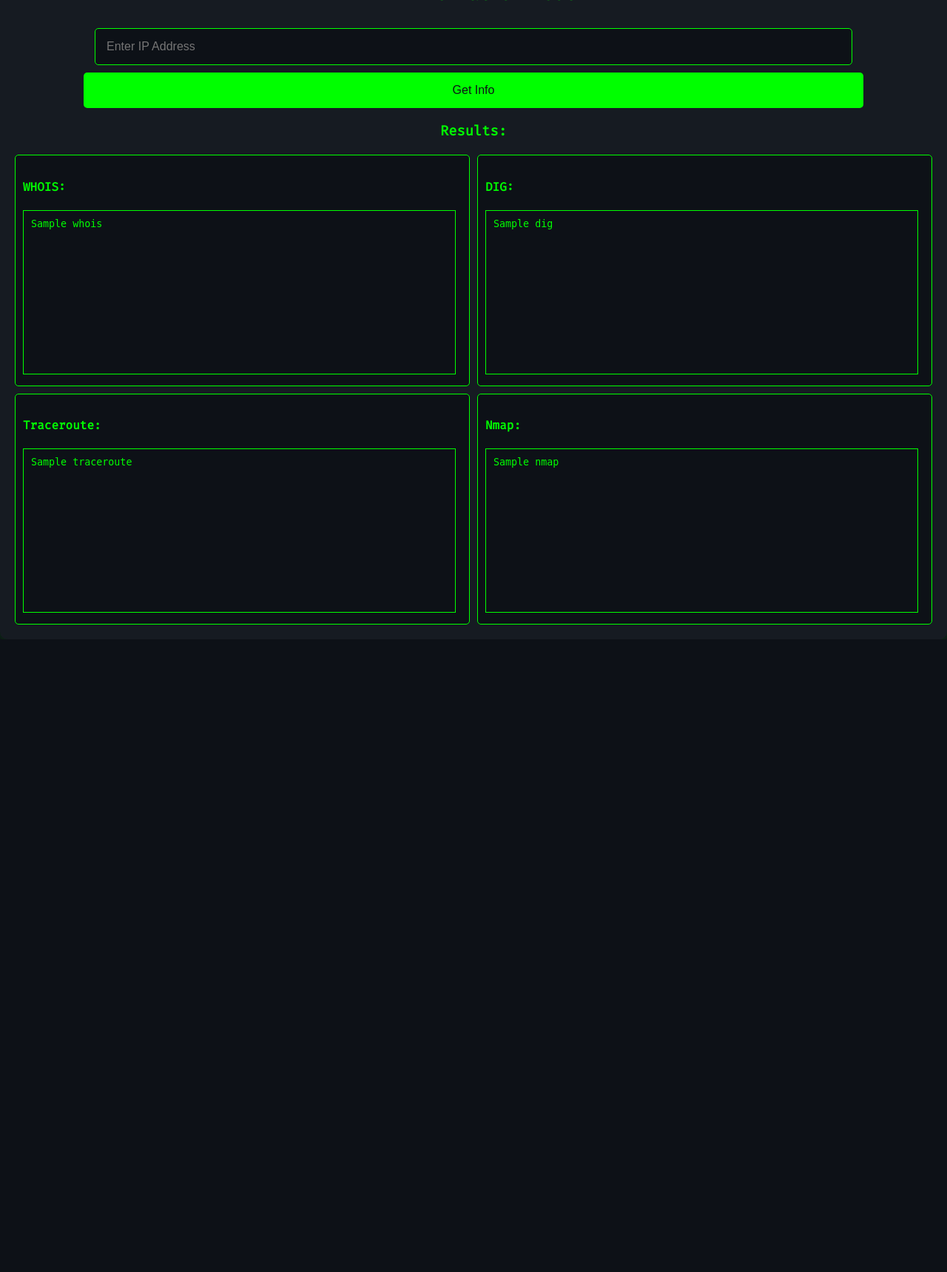
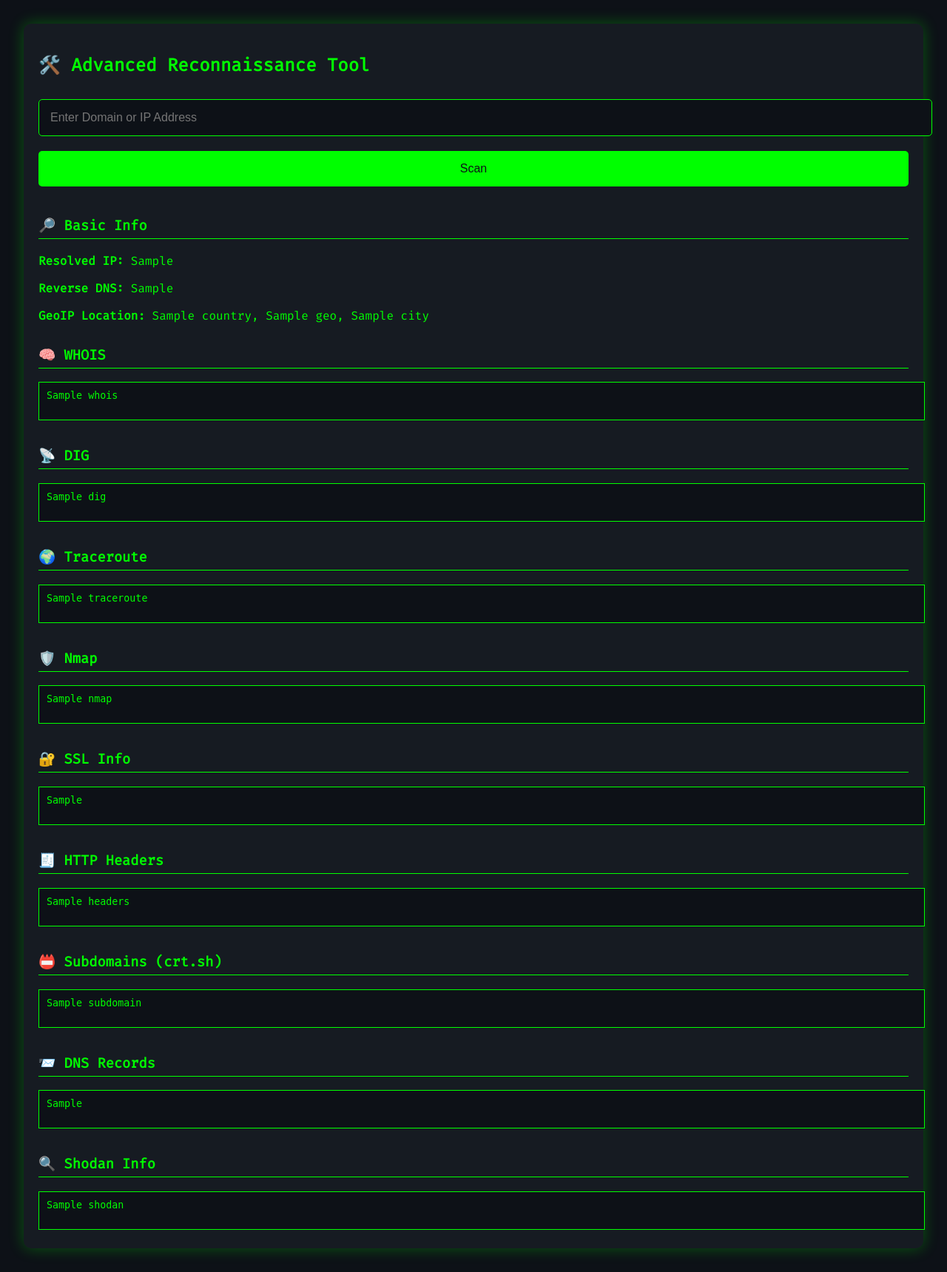
Before and after one commit to VedantKCSE/ipinfo, a Flask app: template templates/index.html in a window 1280 px wide. Shown: the whole page at 74% size. Before the commit the page ends 864 px from the top, so only its background shows below. Run offline with Flask 3, Linux system fonts and the light colour scheme; the template is opened without the code that fills it: most values are stand-ins (such as "Sample title", 1, 10 or a date in 2020).

Commit message:
Added more things

```diff
--- a/main.py
+++ b/main.py
@@ -2,25 +2,88 @@
 import os
 import socket
 from urllib.parse import urlparse
+import requests
+import ssl
+import shodan
+import dns.resolver
 
 app = Flask(__name__)
 
+SHODAN_API_KEY = ""  # Replace with your actual Shodan API key
+shodan_api = shodan.Shodan(SHODAN_API_KEY)
+
 def run_command(command):
-    result = os.popen(command).read()
-    return result
+    return os.popen(command).read()
 
 def extract_hostname(input_value):
     input_value = input_value.strip()
     if not input_value.startswith(('http://', 'https://')):
         input_value = 'http://' + input_value
-    parsed = urlparse(input_value)
-    return parsed.hostname
+    return urlparse(input_value).hostname
 
 def resolve_to_ip(hostname):
     try:
         return socket.gethostbyname(hostname)
     except socket.gaierror:
         return None
+
+def reverse_dns(ip):
+    try:
+        return socket.gethostbyaddr(ip)[0]
+    except Exception:
+        return "Not available"
+
+def geoip_lookup(ip):
+    try:
+        r = requests.get(f"http://ip-api.com/json/{ip}")
+        return r.json()
+    except:
+        return {}
+
+def get_ssl_info(hostname):
+    try:
+        ctx = ssl.create_default_context()
+        with ctx.wrap_socket(socket.socket(), server_hostname=hostname) as s:
+            s.settimeout(3.0)
+            s.connect((hostname, 443))
+            cert = s.getpeercert()
+            return cert
+    except:
+        return {}
+
+def get_http_headers(hostname):
+    try:
+        response = requests.get(f"http://{hostname}", timeout=5)
+        return dict(response.headers)
+    except:
+        return {}
+
+def get_subdomains_crtsh(domain):
+    try:
+        r = requests.get(f"https://crt.sh/?q=%25.{domain}&output=json")
+        data = r.json()
+        subdomains = set()
+        for entry in data:
+            subdomains.update(entry['name_value'].split("\n"))
+        return sorted(subdomains)
+    except:
+        return []
+
+def get_dns_records(domain):
+    records = {}
+    try:
+        for rtype in ['A', 'MX', 'NS', 'TXT', 'CNAME']:
+            answers = dns.resolver.resolve(domain, rtype, raise_on_no_answer=False)
+            records[rtype] = [r.to_text() for r in answers]
+    except:
+        pass
+    return records
+
+def shodan_lookup(ip):
+    try:
+        return shodan_api.host(ip)
+    except shodan.APIError as e:
+        return {"error": str(e)}
 
 @app.route('/', methods=['GET', 'POST'])
 def index():
@@ -34,14 +97,22 @@
         if ip:
             data = {
                 "resolved_ip": ip,
+                "reverse_dns": reverse_dns(ip),
+                "geo": geoip_lookup(ip),
                 "whois": run_command(f"whois {ip}"),
                 "dig": run_command(f"dig {ip}"),
                 "traceroute": run_command(f"traceroute {ip}"),
-                "nmap": run_command(f"nmap -Pn {ip}")
+                "nmap": run_command(f"nmap -Pn {ip}"),
+                "ssl_info": get_ssl_info(hostname),
+                "headers": get_http_headers(hostname),
+                "subdomains": get_subdomains_crtsh(hostname),
+                "dns_records": get_dns_records(hostname),
+                "shodan": shodan_lookup(ip)
             }
         else:
             error = "❌ Could not resolve domain to IP. Please enter a valid IP or domain."
-    return render_template('./index.html', data=data, error=error)
+
+    return render_template('index.html', data=data, error=error)
 
 if __name__ == '__main__':
     app.run(debug=True)
--- a/requirements.txt
+++ b/requirements.txt
@@ -1 +1,4 @@
 Flask
+requests
+dnspython
+shodan
--- a/templates/index.html
+++ b/templates/index.html
@@ -3,80 +3,71 @@
 <head>
     <meta charset="UTF-8">
     <meta name="viewport" content="width=device-width, initial-scale=1.0">
-    <title>IP Info Tool</title>
+    <title>Advanced Recon Tool</title>
     <link href="https://fonts.googleapis.com/css2?family=Fira+Code&display=swap" rel="stylesheet">
     <style>
         body {
             font-family: 'Fira Code', monospace;
+            background-color: #0d1117;
+            color: #00ff00;
             margin: 0;
             padding: 0;
             display: flex;
             justify-content: center;
-            align-items: center;
-            height: 100vh;
-            background-color: #0d1117;
-            color: #00ff00;
+            align-items: start;
+            min-height: 100vh;
+            padding: 2rem;
         }
         .container {
+            max-width: 1200px;
             width: 100%;
             background: #161b22;
             padding: 20px;
             border-radius: 10px;
-            box-shadow: 0px 0px 10px rgba(0, 255, 0, 0.2);
-            text-align: center;
+            box-shadow: 0px 0px 20px rgba(0, 255, 0, 0.3);
+        }
+        input, button {
+            padding: 15px;
+            margin: 10px 0;
+            width: 100%;
+            border-radius: 5px;
+            font-size: 16px;
+            border: none;
         }
         input {
-            width: 80%;
-            padding: 15px;
-            margin: 10px 0;
+            background-color: #0d1117;
             border: 1px solid #00ff00;
-            border-radius: 5px;
-            font-size: 16px;
-            background: #0d1117;
             color: #00ff00;
         }
         button {
-            width: 85%;
-            padding: 15px;
-            background: #00ff00;
+            background-color: #00ff00;
             color: #0d1117;
-            border: none;
-            border-radius: 5px;
-            font-size: 16px;
             cursor: pointer;
         }
         button:hover {
-            background: #00cc00;
+            background-color: #00cc00;
+        }
+        textarea {
+            width: 100%;
+            background: #0d1117;
+            color: #00ff00;
+            border: 1px solid #00ff00;
+            padding: 10px;
+            resize: none;
+            font-family: monospace;
+            white-space: pre-wrap;
+        }
+        .section {
+            margin-top: 30px;
+        }
+        h3 {
+            border-bottom: 1px solid #00ff00;
+            padding-bottom: 5px;
         }
         .loader {
             display: none;
             text-align: center;
             margin-top: 20px;
-        }
-        .grid {
-            display: grid;
-            grid-template-columns: repeat(2, 1fr);
-            gap: 10px;
-            margin-top: 20px;
-        }
-        .grid-item {
-            background: #0d1117;
-            padding: 10px;
-            border-radius: 5px;
-            text-align: left;
-            border: 1px solid #00ff00;
-        }
-        textarea {
-            width: 95%;
-            height: 200px;
-            background: #0d1117;
-            border: 1px solid #00ff00;
-            padding: 10px;
-            resize: none;
-            font-family: monospace;
-            overflow-y: auto;
-            white-space: pre-wrap;
-            color: #00ff00;
         }
     </style>
     <script>
@@ -87,34 +78,68 @@
 </head>
 <body>
     <div class="container">
-        <h2>IP Information Tool</h2>
+        <h2>🛠️ Advanced Reconnaissance Tool</h2>
         <form method="POST" onsubmit="showLoader()">
-            <input type="text" id="ip" name="ip" placeholder="Enter IP Address" required>
-            <button type="submit">Get Info</button>
+            <input type="text" name="ip" placeholder="Enter Domain or IP Address" required>
+            <button type="submit">Scan</button>
         </form>
         <div id="loader" class="loader">
-            <p>Fetching data, please wait...</p>
+            <p>🔍 Scanning target, please wait...</p>
         </div>
 
+        {% if error %}<p>{{ error }}</p>{% endif %}
+
         {% if data %}
-            <h3>Results:</h3>
-            <div class="grid">
-                <div class="grid-item">
-                    <h4>WHOIS:</h4>
+            <div class="section">
+                <h3>🔎 Basic Info</h3>
+                <p><strong>Resolved IP:</strong> {{ data['resolved_ip'] }}</p>
+                <p><strong>Reverse DNS:</strong> {{ data['reverse_dns'] }}</p>
+                <p><strong>GeoIP Location:</strong> {{ data['geo']['country'] }}, {{ data['geo']['regionName'] }}, {{ data['geo']['city'] }}</p>
+            </div>
+
+            <div class="section">
+                <h3>🧠 WHOIS</h3>
                 <textarea readonly>{{ data['whois'] }}</textarea>
             </div>
-                <div class="grid-item">
-                    <h4>DIG:</h4>
+
+            <div class="section">
+                <h3>📡 DIG</h3>
                 <textarea readonly>{{ data['dig'] }}</textarea>
             </div>
-                <div class="grid-item">
-                    <h4>Traceroute:</h4>
+
+            <div class="section">
+                <h3>🌍 Traceroute</h3>
                 <textarea readonly>{{ data['traceroute'] }}</textarea>
             </div>
-                <div class="grid-item">
-                    <h4>Nmap:</h4>
+
+            <div class="section">
+                <h3>🛡️ Nmap</h3>
                 <textarea readonly>{{ data['nmap'] }}</textarea>
             </div>
+
+            <div class="section">
+                <h3>🔐 SSL Info</h3>
+                <textarea readonly>{{ data['ssl_info'] }}</textarea>
+            </div>
+
+            <div class="section">
+                <h3>🧾 HTTP Headers</h3>
+                <textarea readonly>{{ data['headers'] }}</textarea>
+            </div>
+
+            <div class="section">
+                <h3>📛 Subdomains (crt.sh)</h3>
+                <textarea readonly>{{ data['subdomains'] | join(', ') }}</textarea>
+            </div>
+
+            <div class="section">
+                <h3>📨 DNS Records</h3>
+                <textarea readonly>{{ data['dns_records'] }}</textarea>
+            </div>
+
+            <div class="section">
+                <h3>🔍 Shodan Info</h3>
+                <textarea readonly>{{ data['shodan'] }}</textarea>
             </div>
         {% endif %}
     </div>
```
Also changed, not shown: 1 other file. Lines whose indentation alone changed are shown as unchanged.
